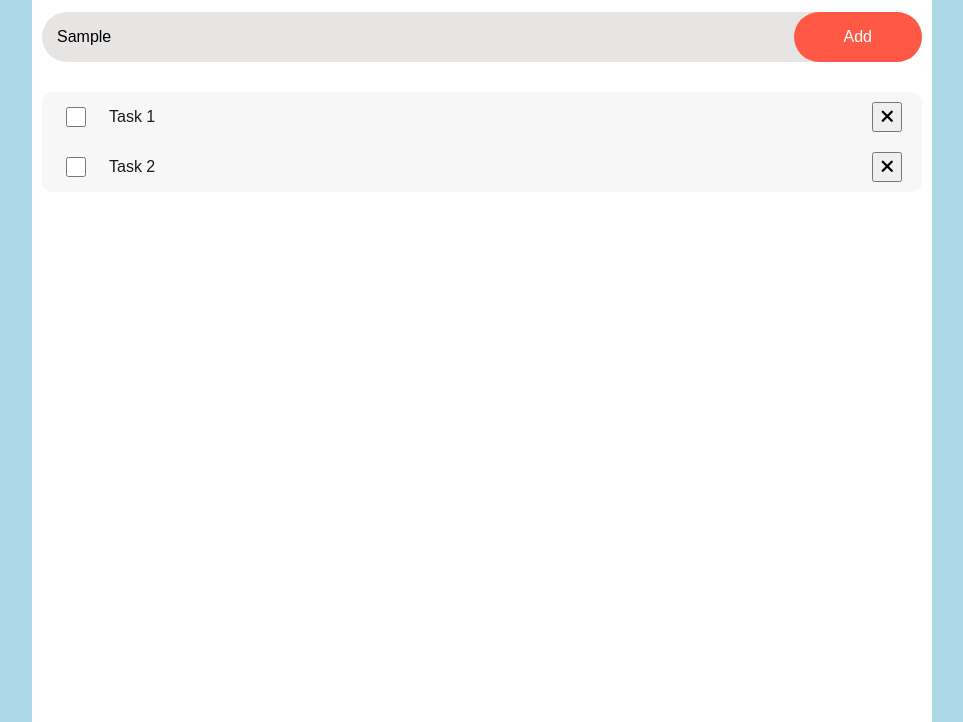
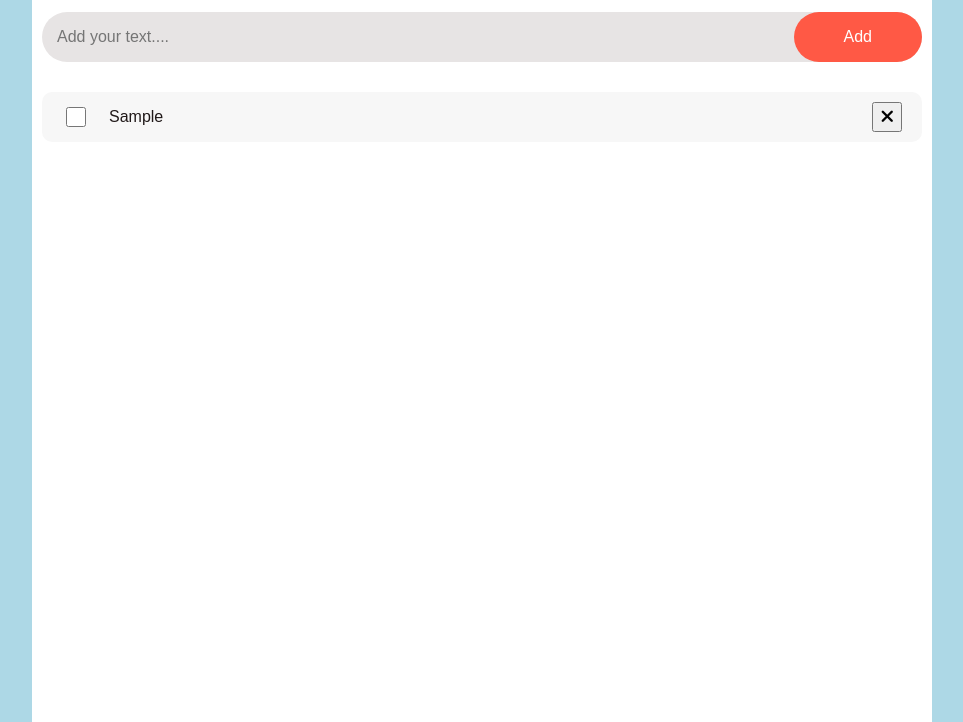
Before and after one commit to dev-m-josh/To-Do-List, a plain HTML site: page index.html in a window 1280 px wide. Both pictures are taken after typing "Sample" into the empty fields and a click on the button "Add". Shown: the part 78-800 px from the top of the page, without its empty margins (158-1121 px from the left). Drawn offline with Linux system fonts and the light colour scheme.

Commit message:
push the input data to be stored in array

```diff
--- a/index.html
+++ b/index.html
@@ -15,24 +15,10 @@
             <img src="https://encrypted-tbn0.gstatic.com/images?q=tbn:ANd9GcQ03syKMnp5laK_WQoaUWgcghBgxRLJY6r3Vg&s" alt="">
         </div>
         <div class="add-to-list">
-            <input type="text" id="input-box" placeholder="Add your text">
-            <button onclick="addTask()">Add</button>
+            <input type="text" id="input-box" placeholder="Add your text...." value="">
+            <button onclick="addTask()" id="addTask">Add</button>
         </div>
-        <div class="todo-list">
-            <li id="list" class="list">
-               <div class="task">
-                <input onclick="finishedActivity()" id="checkbox" type="checkbox">
-                <p id="activity">Task 1</p>
-               </div>
-                <button onclick="deleteActivity()" id="delete"><i class="fa-solid fa-xmark"></i></button>
-            </li>
-            <li class="list">
-               <div class="task">
-                <input type="checkbox">
-                <p>Task 2</p>
-               </div>
-                <button><i class="fa-solid fa-xmark"></i></button>
-            </li>
+        <div id="todo-list" class="todo-list">
 
         </div>
     </div>
--- a/index.js
+++ b/index.js
@@ -1,32 +1,61 @@
-//declare the checkbox
-let checkbox = document.getElementById("checkbox");
 
-//declare the activity
-let activity = document.getElementById("activity");
+let toDoList = document.getElementById("todo-list");
 
-//declare the delete button
-let deleteButton = document.getElementById("delete")
+//Declare the input
+let inputBox = document.getElementById("input-box")
 
-//declare id= list
-let singleActivity = document.getElementById("list");
+//Declare the Add button
+let addButton = document.getElementById("addTask");
 
 
-//Calling the markActivityDone function when the checkbox is clicked
-function finishedActivity() {
-    checkbox.addEventListener("click", markActivityDone ())
-}
-
-//Toggle class checked to mark as done or unmark
-function markActivityDone () {
-    activity.classList.toggle("checked")
-}
-
-//delete the activity
-function deleteActivity() {
-    deleteButton.addEventListener("click", myFunction())
-}
+let activityList = [];
 
 
-function myFunction() {
-    singleActivity.classList.add("delete")
+//addTask function
+function addTask() {
+    if (inputBox.value === "") {
+        alert("You must write something!")
+    }else{
+        //a div hosting the activity
+         let taskList = document.createElement("div");
+         taskList.classList.add("list");
+         taskList.setAttribute("id", "list");
+
+         //a div hosting the checkbox and activity
+         let task = document
+         .createElement("div");
+         task.classList.add("task");
+
+         //an input
+         let input = document.createElement("input");
+         //input.setAttribute("onclick", "finishedActivity()");
+         input.setAttribute("id", "checkbox)");
+         input.setAttribute("type", "checkbox")
+
+         //display the input
+        let taskName = document.createElement("p");
+        taskName.innerHTML = inputBox.value;
+
+        //append children to task div
+        task.append(input, taskName)
+
+        //creat button
+        let buttonDelete = document.createElement("button");
+        //buttonDelete.setAttribute("onclick", "deleteActivity()");
+        buttonDelete.setAttribute("id", "delete");
+
+        buttonDelete.innerHTML= `<i class="fa-solid fa-xmark"></i>`;
+
+        //Append to button
+        taskList.append(task, buttonDelete);
+        toDoList.append(taskList);
+        //Erase the content in the input value when the add button is clicked
+        inputBox.value = "";
+
+        activityList.push(taskName.innerHTML)
+
+
+    }
+
+
 }
--- a/styles.css
+++ b/styles.css
@@ -75,7 +75,7 @@ body{
     font-size: 16px;
     padding: 16px 50px;
     border-radius: 30px;
-    cursor: pointer;
+    cursor: progress;
 }
 
 /*List of activities to be carried out*/
@@ -109,6 +109,7 @@ body{
     height: 20px;
 }
 
+
 /*To be added to the activity when accomplished*/
 .checked{
     text-decoration: line-through;
```
